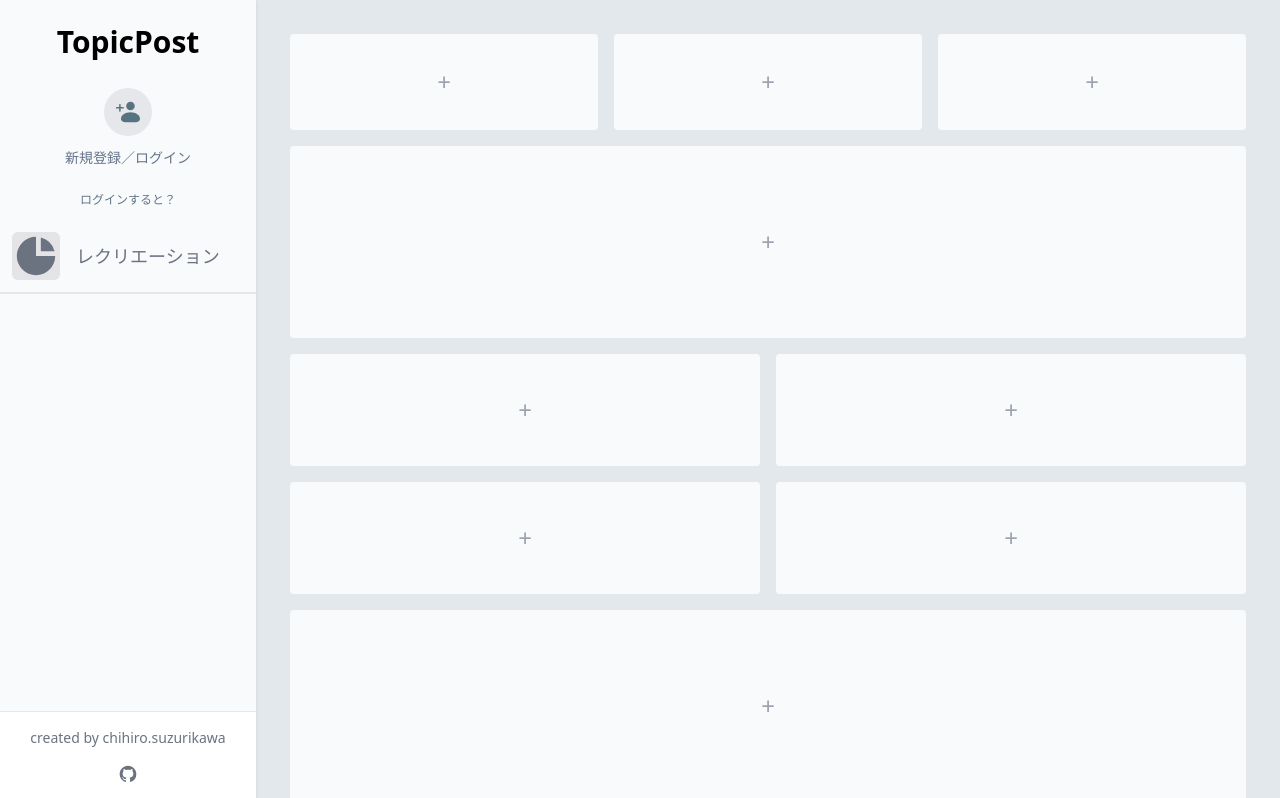
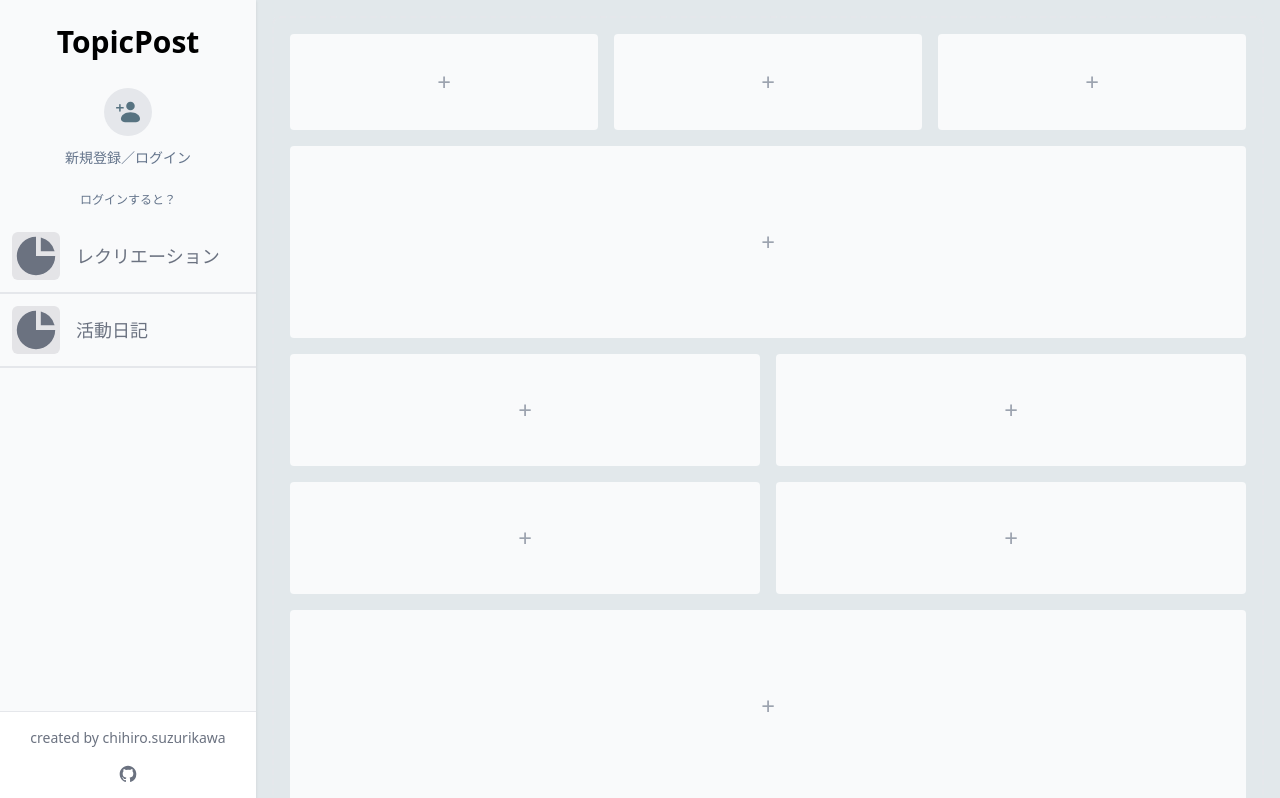
Before and after one commit to chihiros/topicpost-web, a React (Create React App) app: page / in a window 1280 px wide. Shown: the top 798 px of the page. Built offline with nearby package versions, Linux system fonts and the light colour scheme.

Commit message:
add: propsの追加

```diff
--- a/src/core/components/atoms/SidebarContent.tsx
+++ b/src/core/components/atoms/SidebarContent.tsx
@@ -1,11 +1,17 @@
-const SidebarContent = () => {
+import React from "react";
+
+type Props = {
+  title: string;
+}
+
+const SidebarContent: React.FC<Props> = ({ title }) => {
   return (
     <li className="flex p-3 h-17 border-b-2 hover:bg-gray-100">
       <a href="#" className="flex items-center text-gray-500">
         <div className="bg-zinc-200 rounded-md">
           <svg aria-hidden="true" className="w-12 h-12" fill="currentColor" viewBox="0 0 20 20" xmlns="http://www.w3.org/2000/svg"><path d="M2 10a8 8 0 018-8v8h8a8 8 0 11-16 0z"></path><path d="M12 2.252A8.014 8.014 0 0117.748 8H12V2.252z"></path></svg>
         </div>
-        <span className="ml-4 text-lg">レクリエーション</span>
+        <span className="ml-4 text-lg">{title}</span>
       </a>
     </li>
   );
--- a/src/core/components/molecules/SidebarMenu.tsx
+++ b/src/core/components/molecules/SidebarMenu.tsx
@@ -8,8 +8,13 @@ function Sidebar() {
       <SiteLogo />
       <Login />
 
-      <ul className="space-y-0">
-        <SidebarContent />
+      <ul className="">
+        <SidebarContent
+          title="レクリエーション"
+        />
+        <SidebarContent
+          title="活動日記"
+        />
       </ul>
     </div>
   );
```
